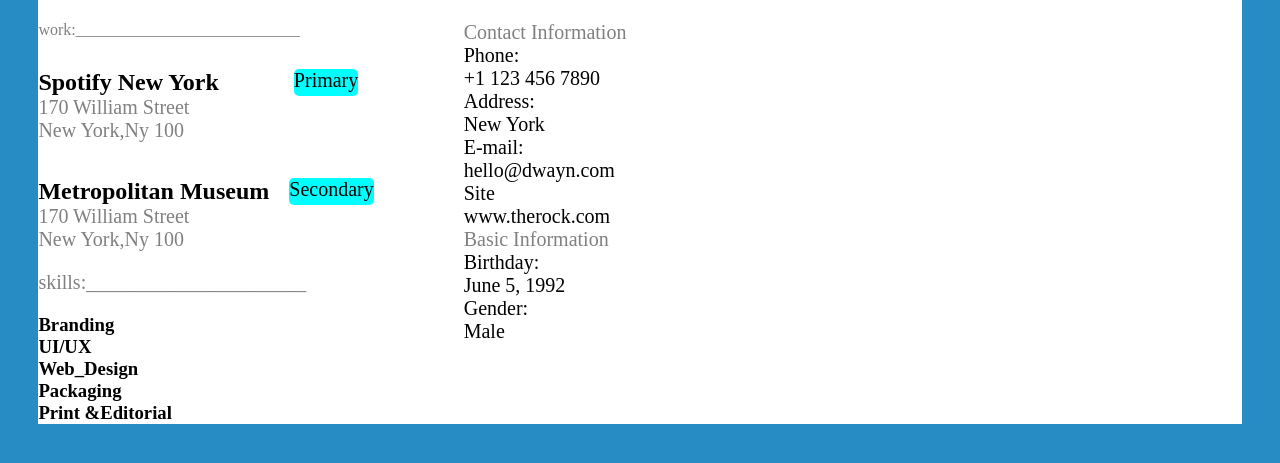
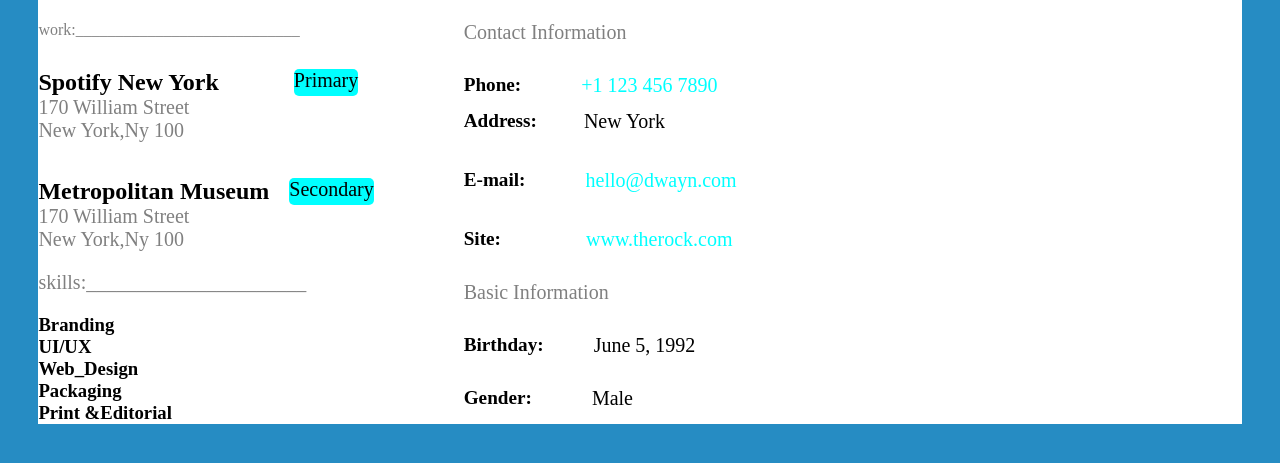
Before and after one commit to Abdallah-AbouHamdan/SESSION_1, a plain HTML site: page SESSION_3/index.html in a window 1280 px wide. Shown: the part 401-864 px from the top of the page. Drawn offline with Linux system fonts and the light colour scheme.

Commit message:
styling the last div

```diff
--- a/SESSION_3/index.html
+++ b/SESSION_3/index.html
@@ -69,6 +69,7 @@
             height: 50%;
             width: 250%;
             margin-top: 15%;
+            border-radius: 10px;
         }
         button{
             background: none;
@@ -178,6 +179,11 @@
        .contct{
         background-color: rgb(0, 208, 255);
        }
+       .contact{
+        display: flex;
+        flex-direction: column;
+        gap: 30px;
+       }
        .p9{
         margin-top: 5px;
        }
@@ -218,7 +224,40 @@
        .skills{
         margin-top: 20px;
        }
-
+       .ldiv{
+        display: flex;
+       }
+       .Birth{
+        display: flex;
+        gap:50px;
+       }
+       .Gender_ldiv{
+        display: flex;
+        gap:60px;
+       }
+       .Site-ldiv{
+        display: flex;
+        gap:85px;
+       }
+       .mail_ldiv{
+        display: flex;
+        gap:60px;
+       }
+       .address_ldiv{
+        display: flex;
+        gap:47px;
+       }
+       .phone_ldiv{
+        display: flex;
+        gap:60px;
+       }
+       .p15{
+        font-size: larger;
+        font-weight: bold;
+       }
+       .p16{
+        color: aqua;
+       }
     </style>
 </head>
 <body>
@@ -304,40 +343,47 @@
               <p class="p12">Contact Information</p>
           </div>
           <div class="contacts">
-              <div class="phone">
-                <p>Phone:</p>
-                <p>+1 123 456 7890</p>
+              <div class="phone_ldiv">
+                <p class="p15">Phone:</p>
+                <p class="p16">+1 123 456 7890</p>
+                <br>
+                <br>
               </div>
-              <div class="address">
-                  <p>Address:</p>
+              <div class="address_ldiv">
+                  <p class="p15">Address:</p>
                   <p>New York</p>
               </div>
-              <div class="mail">
-                  <p>E-mail:</p>
-                  <p>hello@dwayn.com</p>
+              <br>
+              <br>
+              <div class="mail_ldiv">
+                  <p class="p15">E-mail:</p>
+                  <p class="p16">hello@dwayn.com</p>
 
               </div>
-              <div class="Site">
-                  <p>Site</p>
-                  <p>www.therock.com</p>
+              <br>
+              <br>
+              <div class="Site-ldiv">
+
+                  <p class="p15">Site:</p>
+                  <p class="p16">www.therock.com</p>
 
               </div>
           </div>
           <div class="basic">
               <p class="p12">Basic Information</p>
           </div>
-          <div class="basics">
+          <div class="basics ldiv">
               <div class="Birth">
-                 <p>Birthday:</p>
+
+                 <p class="p15">Birthday:</p>
                  <p>June 5, 1992</p>
               </div>
-              <div class="Gender">
-                  <p>Gender:</p>
-                  <p>Male</p>
+          </div>
+          <div class="Gender_ldiv">
+            <p class="p15">Gender:</p>
+            <p>Male</p>
 
-              </div>
-          </div>
-
+        </div>
         </div>
     </div>
 </body>
```
